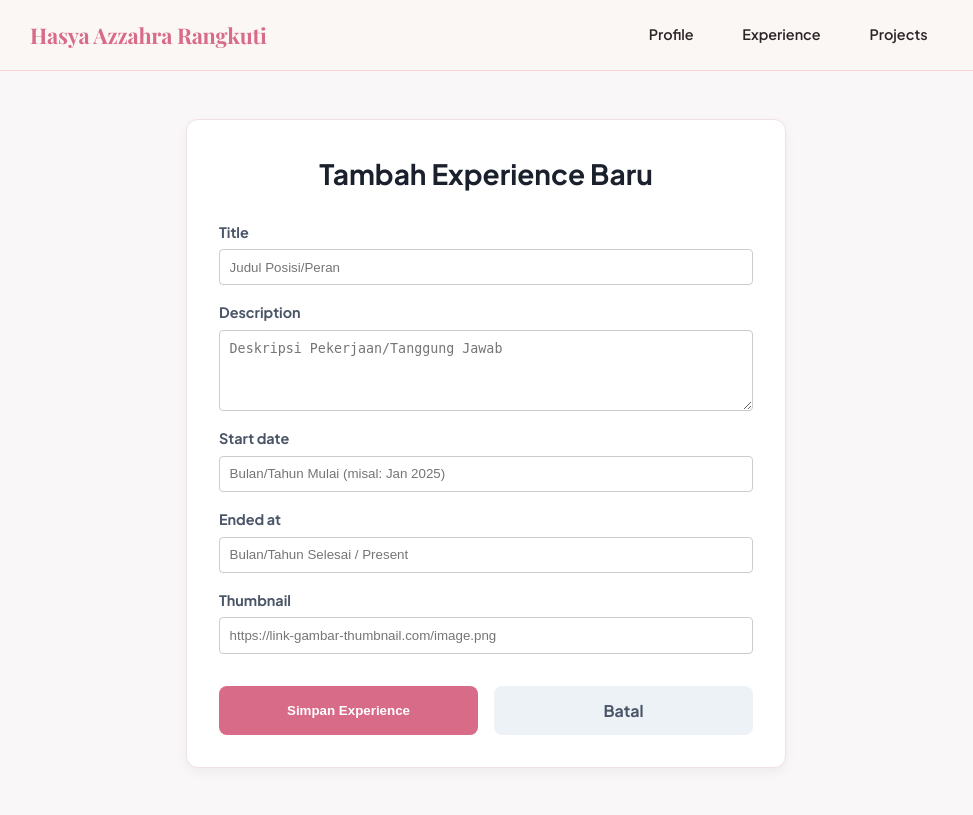
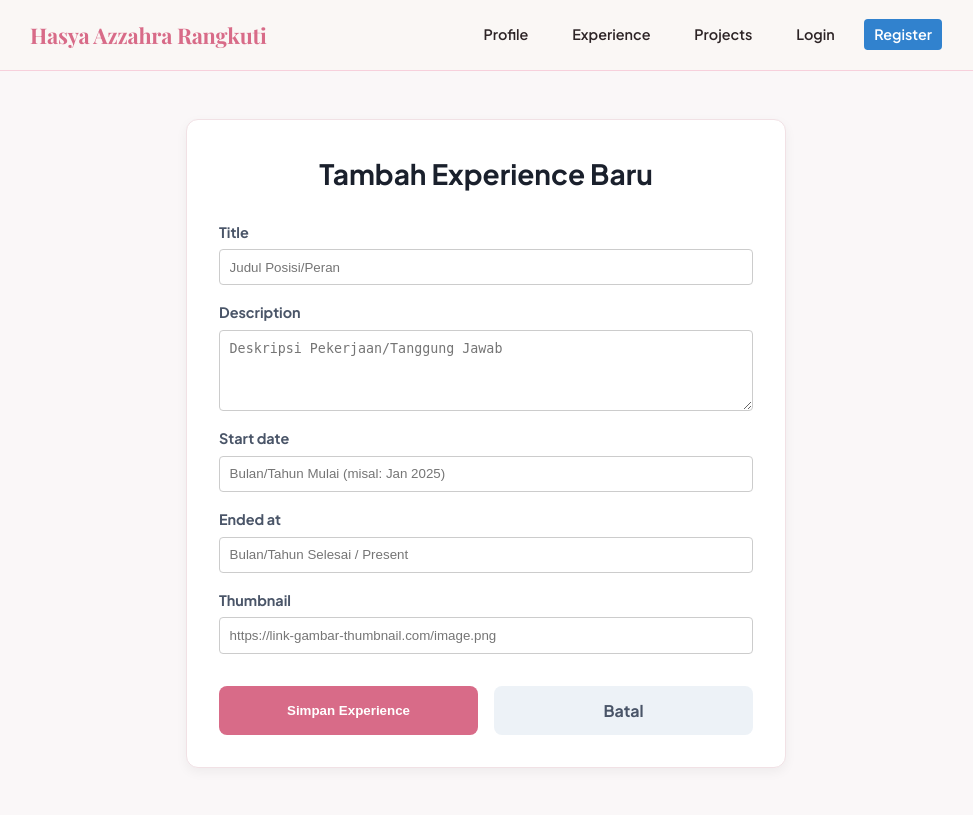
Before and after one commit to hasyaazzahra256/myportofolio, a Django app: page /experience/add/ in a window 1280 px wide. Shown: the top 815 px of the page, without its empty margins (154-1127 px from the left). Run offline with Django 5.2, Linux system fonts and the light colour scheme; some web fonts are replaced.

Commit message:
feat: display user login status and authentication links in navbar

```diff
--- a/templates/base.html
+++ b/templates/base.html
@@ -12,10 +12,19 @@
     <header class="site-header">
         <div class="container">
             <a href="{% url 'main:show_main' %}" class="brand">{{ name }}</a>
-            <nav>
+            <nav style="display: flex; align-items: center; gap: 15px;">
                 <a href="{% url 'main:show_main' %}">Profile</a>
                 <a href="{% url 'main:show_experience' %}">Experience</a>
                 <a href="{% url 'main:show_project' %}">Projects</a>
+
+                <!-- status login & logout -->
+                {% if user.is_authenticated %}
+                    <span style="font-size: 0.9rem; color: #555;">Halo, <strong>{{ user.username }}</strong></span>
+                    <a href="{% url 'main:logout' %}" style="padding: 4px 10px; background-color: #e53e3e; color: white; border-radius: 4px; text-decoration: none;">Logout</a>
+                {% else %}
+                    <a href="{% url 'main:login' %}">Login</a>
+                    <a href="{% url 'main:register' %}" style="padding: 4px 10px; background-color: #3182ce; color: white; border-radius: 4px; text-decoration: none;">Register</a>
+                {% endif %}
             </nav>
         </div>
     </header>
```
